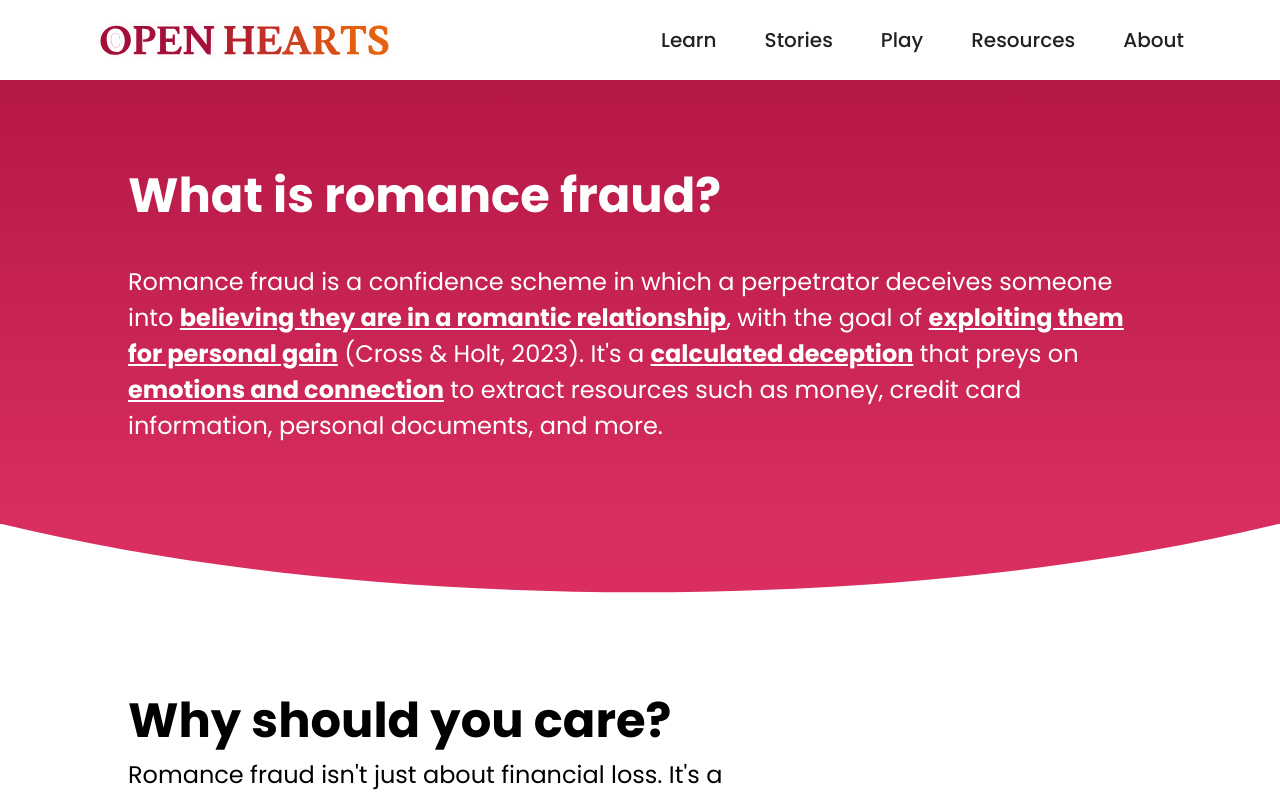
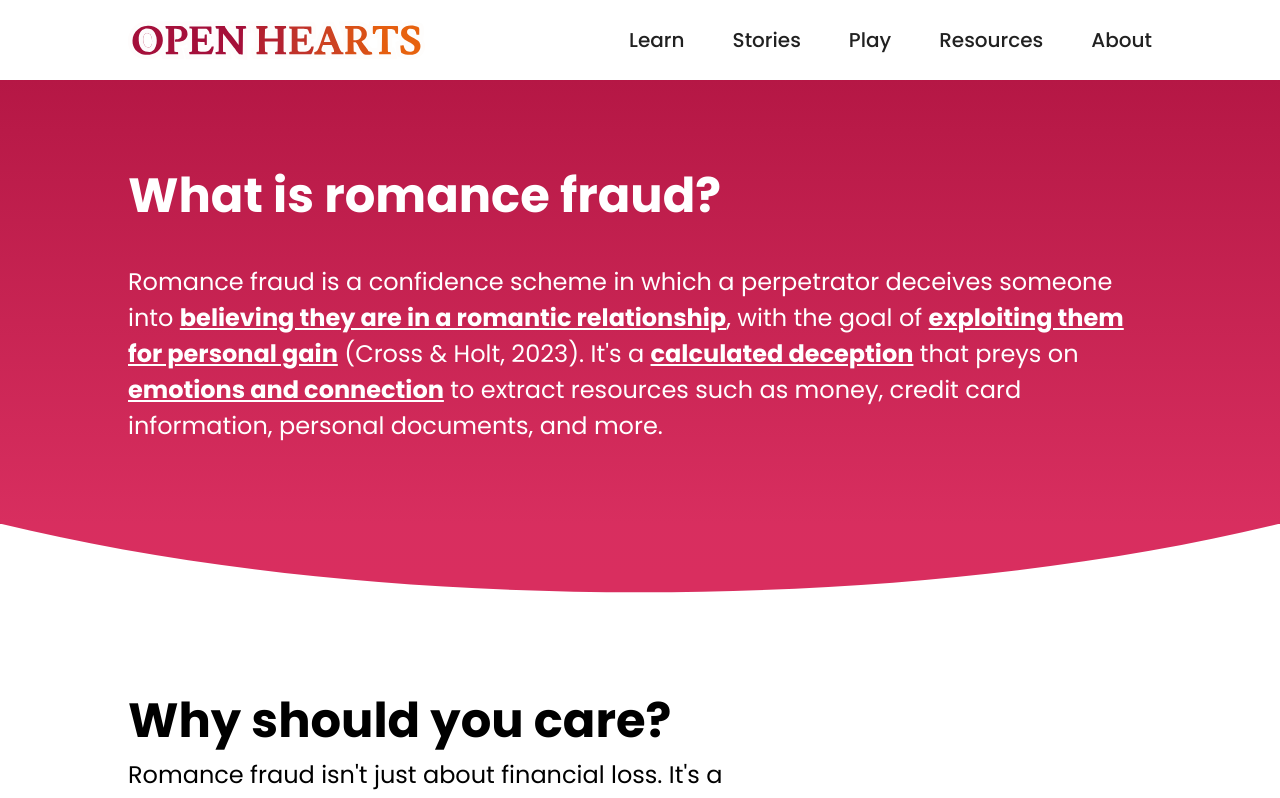
Before and after one commit to heavens-potato/open-hearts, a Next.js app in the folder open-hearts/: page /learn in a window 1280 px wide. Shown: the top 798 px of the page. Built offline with nearby package versions, Linux system fonts and the light colour scheme; some icons are missing; a web font is replaced by a local one.

Commit message:
header alignment with page content

```diff
--- a/open-hearts/src/components/header.js
+++ b/open-hearts/src/components/header.js
@@ -122,7 +122,7 @@ export default function header() {
                     initial={{ y: -50, opacity: 0 }}
                     animate={{ y: 0, opacity: 1 }}
                     transition={{ duration: 0.5, ease: "easeOut" }}
-                    className="w-screen h-20 flex flex-row px-24 items-center"
+                    className="w-screen h-20 flex flex-row px-6 sm:px-10 md:px-16 lg:px-24 xl:px-32 items-center"
                 >
                     <Link href="/landing" className="w-full">
                         <Image src={HeaderLogo}
```
